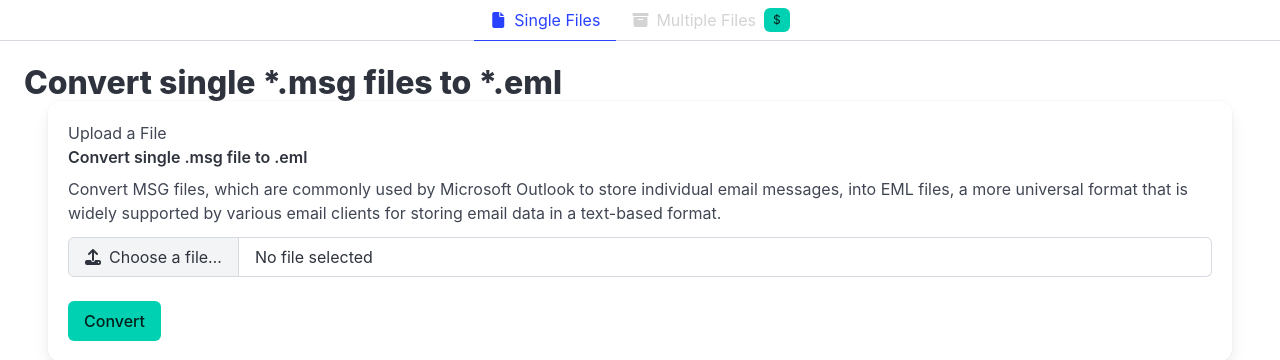
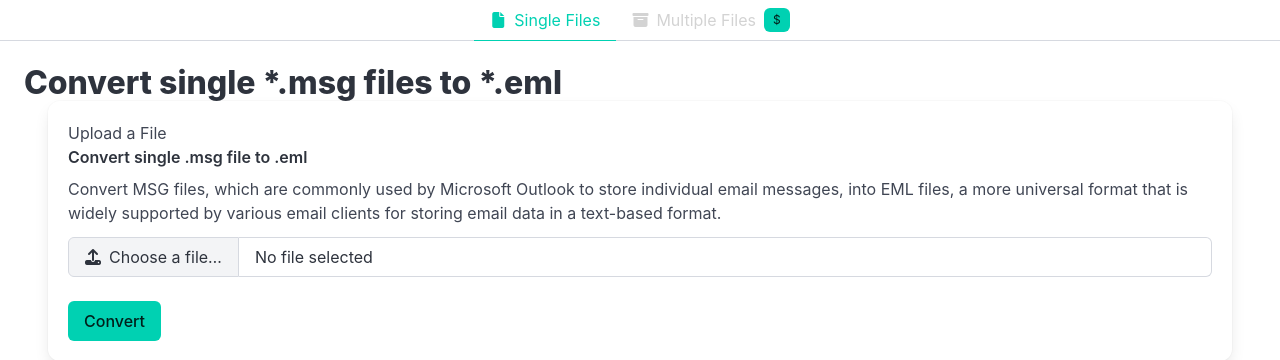
Before and after one commit to wuaschtikus/sales, a Django app: page /msgconv/upload/ in a window 1280 px wide. Shown: the part 88-448 px from the top of the page. Run offline with Django 3.2, Linux system fonts and the light colour scheme; some libraries are stand-ins or nearby versions.

Commit message:
Added fav icons and fixed colors of tabs

```diff
--- /dev/null
+++ b/static/css/tabs.css
@@ -0,0 +1,20 @@
+    .is-disabled {
+        pointer-events: none;
+        color: #7a7a7a;
+        /* Gray color to indicate disabled */
+        cursor: not-allowed;
+    }
+
+    .tabs ul li.is-active a {
+        color: #00d1b2;
+        /* Active tab color */
+        border-bottom-color: #00d1b2;
+        /* Active tab underline color */
+    }
+
+    .tabs ul li.is-active a:hover {
+        color: #00d1b2;
+        /* Optional: Same color on hover */
+        border-bottom-color: #00d1b2;
+        /* Optional: Same underline color on hover */
+    }
--- a/templates/base/base.html
+++ b/templates/base/base.html
@@ -6,9 +6,18 @@
     <title>{% block title %}{% endblock %}</title>
     <meta name="description" content="{% block description %}{% endblock %}" />
     <meta name="keywords" content="{% block keywords %}{% endblock %}" />
+
+    <link rel="icon" href="{% static 'images/favicon.ico' %}" type="image/x-icon">
+    <link rel="apple-touch-icon" sizes="180x180" href="{% static 'images/apple-touch-icon.png' %}">
+    <link rel="icon" type="image/png" sizes="32x32" href="{% static 'images/favicon-32x32.png' %}">
+    <link rel="icon" type="image/png" sizes="16x16" href="{% static 'images/favicon-16x16.png' %}">
+
     <link rel="stylesheet" href="https://cdn.jsdelivr.net/npm/bulma@1.0.1/css/bulma.min.css">
     <link rel="stylesheet" href="https://cdnjs.cloudflare.com/ajax/libs/font-awesome/6.6.0/css/all.min.css" integrity="sha512-Kc323vGBEqzTmouAECnVceyQqyqdsSiqLQISBL29aUW4U/M7pSPA/gEUZQqv1cwx4OnYxTxve5UMg5GT6L4JJg==" crossorigin="anonymous" referrerpolicy="no-referrer" />
+    <link rel="stylesheet" href="{% static 'css/tabs.css' %}"> <!-- required to color bulma tabs -->
+
     <script src="https://ajax.googleapis.com/ajax/libs/jquery/2.1.1/jquery.min.js"></script>
+
     <!-- Google tag (gtag.js) -->
     <script async src="https://www.googletagmanager.com/gtag/js?id=G-LX71T7BRCX"></script>
         <script>
--- a/templates/msgconv/msgconv_single_files.html
+++ b/templates/msgconv/msgconv_single_files.html
@@ -10,6 +10,16 @@
         pointer-events: none;
         color: #7a7a7a; /* Gray color to indicate disabled */
         cursor: not-allowed;
+    }
+
+    .tabs ul li.is-active a {
+        color: #00d1b2; /* Active tab color */
+        border-bottom-color: #00d1b2; /* Active tab underline color */
+    }
+
+    .tabs ul li.is-active a:hover {
+        color: #00d1b2; /* Optional: Same color on hover */
+        border-bottom-color: #00d1b2; /* Optional: Same underline color on hover */
     }
 </style>
 
@@ -25,7 +35,7 @@
         <a href="{% url 'msgconv_single_files' %}">
             <span class="icon is-small"><i class="fa fa-file"></i></span>
             <span>Single Files</span>
-      </a>
+        </a>
       </li>
       <li>
         {% if user.is_authenticated %}
```
Also changed, not shown: static/images/android-chrome-192x192.png (added), static/images/android-chrome-512x512.png (added), static/images/apple-touch-icon.png (added), static/images/favicon-16x16.png (added), static/images/favicon-32x32.png (added), static/images/favicon.ico (added).
